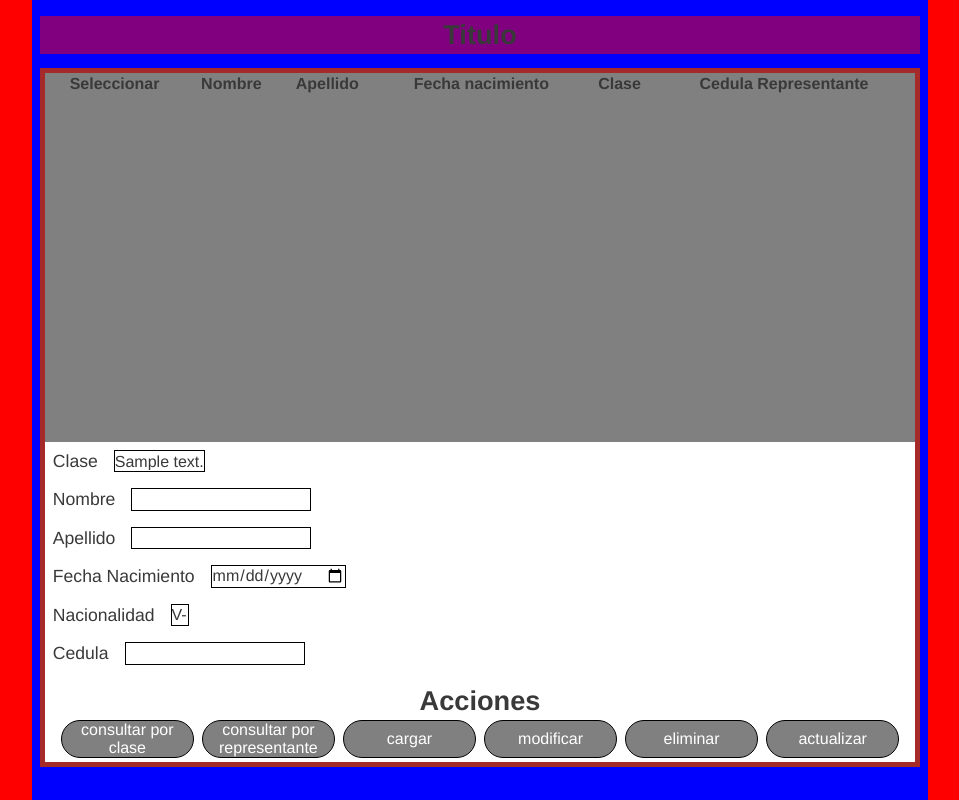
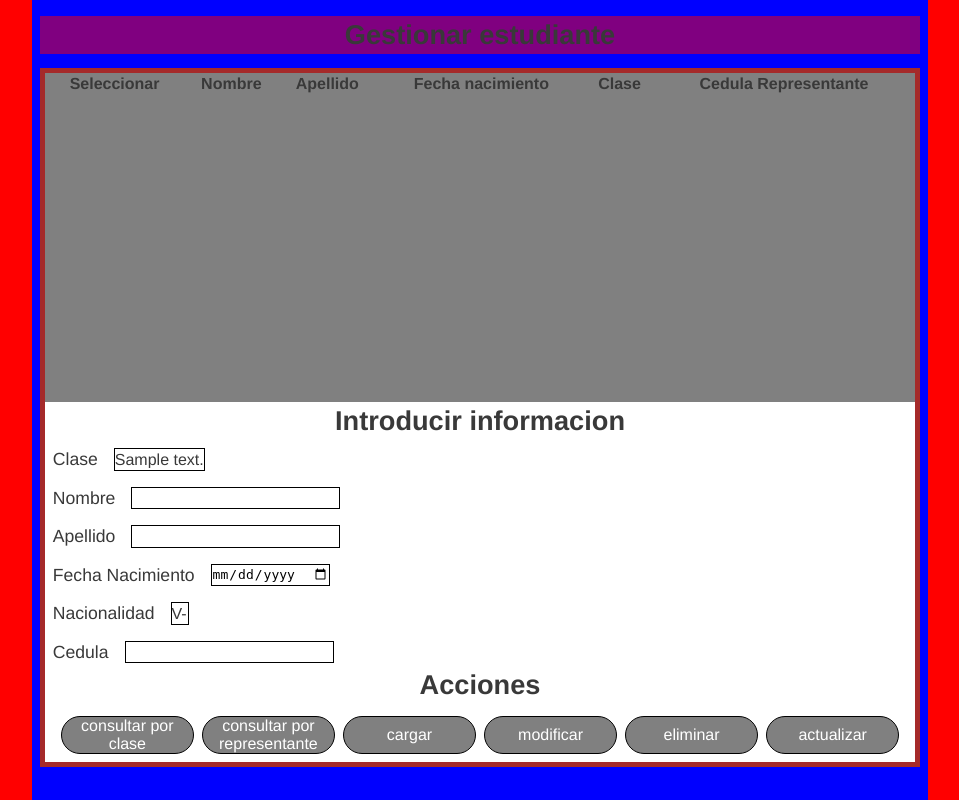
Before and after one commit to andlicon/Experimental, a PHP site: page /php/InterfazEstudiante/estudianteView.php in a window 1280 px wide. Shown: the whole page, without its empty margins (160-1119 px from the left). Run offline with PHP 8.4, Linux system fonts and the light colour scheme; tables that the repository leaves empty or names only in its code hold one stand-in row (values such as "Sample post"); lists and menus that the app fills with data are empty.

Commit message:
Modificaciones generales

```diff
--- a/Sass/__base.scss
+++ b/Sass/__base.scss
@@ -68,7 +68,7 @@ blockquote:before, blockquote:after, q:before, q:after {
 }
 
 /* Tipografía y formulario*/
-form, input, textarea, select, button, label {
+form, textarea, select, button, label {
   font-family: inherit;
   font-size: inherit;
   -webkit-hyphens: auto;
--- a/Sass/__layout.scss
+++ b/Sass/__layout.scss
@@ -70,7 +70,7 @@ $login-row: (
                 'output';
     grid-template-rows:
                 1fr
-                15em
-                5em;
+                16.5em
+                6em;
     background-color: white;
 }
--- a/Sass/componentes/__output.scss
+++ b/Sass/componentes/__output.scss
@@ -15,6 +15,11 @@
     overflow: scroll;
 }
 
+.output__celda--centrado {
+    display: flex;
+    flex-flow: row nowrap;
+    justify-content: center;
+}
 
 /*
     *-NECESTIO HACER QUE SALGA UN SCROLL CUANDO SE DESBORDE LA LISTA
--- a/css/main.css
+++ b/css/main.css
@@ -67,7 +67,7 @@ blockquote:before, blockquote:after, q:before, q:after {
 }
 
 /* Tipografía y formulario*/
-form, input, textarea, select, button, label {
+form, textarea, select, button, label {
   font-family: inherit;
   font-size: inherit;
   -webkit-hyphens: auto;
@@ -214,8 +214,8 @@ label {
   display: -ms-grid;
   display: grid;
       grid-template-areas: "display" "input" "output";
-  -ms-grid-rows: 1fr 15em 5em;
-  grid-template-rows: 1fr 15em 5em;
+  -ms-grid-rows: 1fr 16.5em 6em;
+  grid-template-rows: 1fr 16.5em 6em;
   background-color: white;
 }
 
@@ -301,6 +301,19 @@ label {
 
 .output__body {
   overflow: scroll;
+}
+
+.output__celda--centrado {
+  display: -webkit-box;
+  display: -ms-flexbox;
+  display: flex;
+  -webkit-box-orient: horizontal;
+  -webkit-box-direction: normal;
+      -ms-flex-flow: row nowrap;
+          flex-flow: row nowrap;
+  -webkit-box-pack: center;
+      -ms-flex-pack: center;
+          justify-content: center;
 }
 
 /*
--- a/php/InterfazEstudiante/estudianteView.php
+++ b/php/InterfazEstudiante/estudianteView.php
@@ -25,7 +25,7 @@
 
         imprimirMensaje();
     ?>
-    <h2 class="vista__titulo">Titulo</h2>
+    <h2 class="vista__titulo">Gestionar estudiante</h2>
     <div class="vista__cuerpo">
         <form action="" method="POST" class="vista__form">
             <!-- output seleccionable -->
@@ -81,7 +81,7 @@
                                     $cedulaRepresentante = $estudiante->getCedulaRepresentante();
 
                                     echo "  <tr class=\"output__renglon\">
-                                                <td class=\"output__celda\">
+                                                <td class=\"output__celda output__celda--centrado\">
                                                     <input type=\"checkbox\" name=\"check[]\" value=\"$idEstudiante\" id=\"check$i\">
                                                 </td>
                                                 <td class=\"output__celda\">
@@ -108,6 +108,7 @@
             </table>
             <!-- input -->
             <div class="input">
+                <h2>Introducir informacion</h2>
                 <div class="input__grupo">
                     <label for="claseInput" class="input__label">Clase</label>
                     <select class="input__select" id="claseInput" name="claseInput">
--- a/php/interfazRepresentante/accionBoton/modificarRep.php
+++ b/php/interfazRepresentante/accionBoton/modificarRep.php
@@ -28,7 +28,7 @@
                     $personaDAO = new PersonaDAO($bd);
                     $contactoDAO = new ContactoDAO($bd);
 
-                    $modificador = new ModificarRepresentante($personaDAO, $contactoDAO, $pag, "representantes");
+                    $modificador = new ModificarRepresentante($personaDAO, $contactoDAO, $pagina, "representantes");
 
                     $modificador->modificar(array(
                                                 array($cedula),
--- a/php/interfazRepresentante/representanteView.php
+++ b/php/interfazRepresentante/representanteView.php
@@ -78,8 +78,9 @@
                                     $contacto = $representante->getContacto();
 
                                     echo "  <tr class=\"output__renglon\">
-                                                <td class=\"output__celda\">
-                                                    <input type=\"checkbox\" name=\"check[]\" value=\"$cedula,$idTipoContacto\" id=\"check$i\">
+                                                <td class=\"output__celda\ output__celda--centrado\">
+                                                    <input type=\"checkbox\" name=\"check[]\" value=\"$cedula,$idTipoContacto\"
+                                                            id=\"check$i\" class=\"output__check\">
                                                 </td>
                                                 <td class=\"output__celda\">
                                                     $cedula
```
